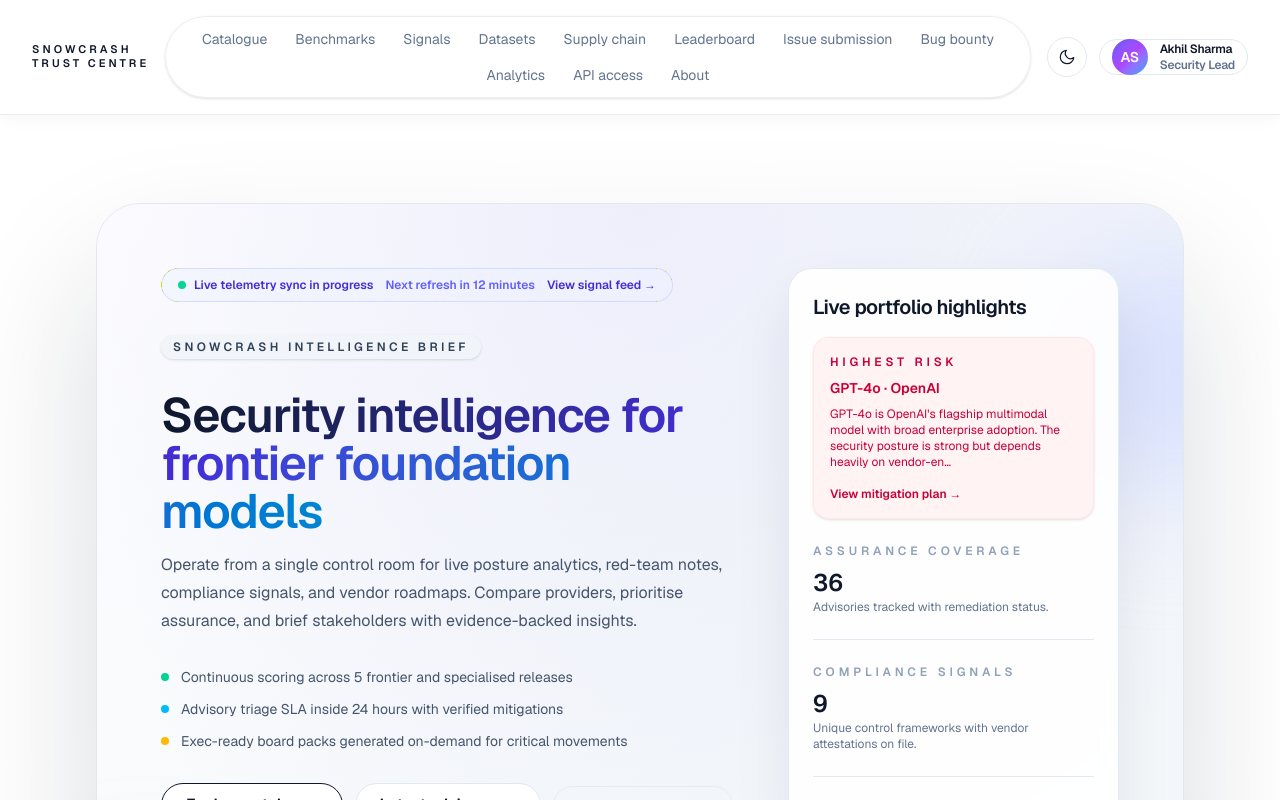
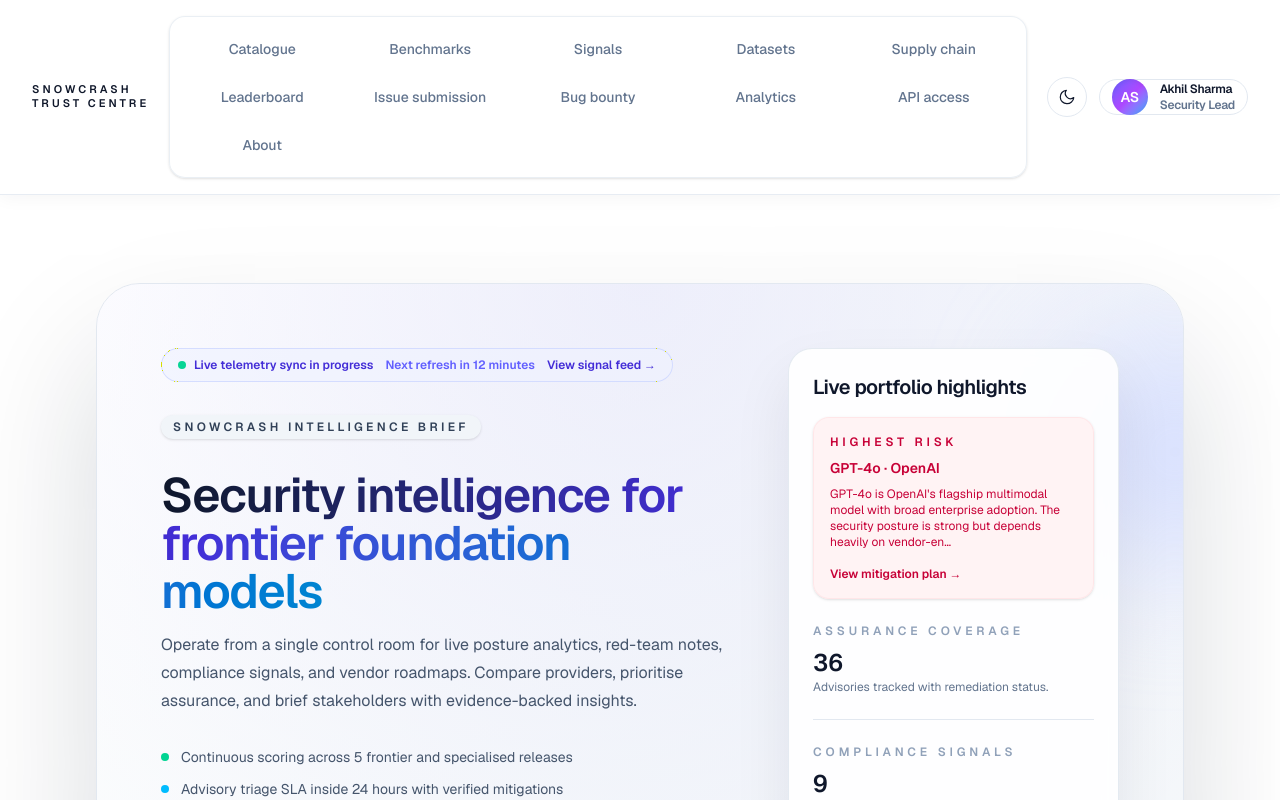
Before and after one commit to AkhilSharma90/SnowCrash-Platform, a Next.js app: page / in a window 1280 px wide. Shown: the top 800 px of the page. Built offline with nearby package versions, Linux system fonts and the light colour scheme.

Commit message:
main menu fixed

```diff
--- a/src/app/layout.tsx
+++ b/src/app/layout.tsx
@@ -59,16 +59,18 @@ export default function RootLayout({
                 <span>Snowcrash</span>
                 <span>Trust Centre</span>
               </Link>
-              <nav className="flex w-full flex-wrap items-center justify-start gap-1 rounded-full border border-slate-200/70 bg-white/70 px-2 py-1.5 text-sm text-slate-500 shadow-sm dark:border-slate-800/60 dark:bg-slate-950/40 dark:text-slate-400 sm:justify-center">
+              <nav className="flex w-full justify-center px-1">
+                <div className="grid w-full max-w-4xl grid-cols-2 gap-2 rounded-2xl border border-slate-200/70 bg-white/70 p-3 text-sm text-slate-500 shadow-sm dark:border-slate-800/60 dark:bg-slate-950/40 dark:text-slate-400 sm:grid-cols-3 md:grid-cols-4 lg:grid-cols-5">
                   {PRIMARY_NAV.map((item) => (
                     <Link
                       key={item.label}
                       href={item.href}
-                    className="whitespace-nowrap rounded-full px-3 py-1.5 transition hover:bg-slate-900/5 hover:text-slate-900 dark:hover:bg-slate-900/70 dark:hover:text-slate-100"
+                      className="flex min-h-[2.5rem] items-center justify-center whitespace-nowrap rounded-xl px-3 py-2 font-medium text-slate-600 transition hover:bg-slate-900/5 hover:text-slate-900 dark:text-slate-300 dark:hover:bg-slate-900/70 dark:hover:text-slate-100"
                     >
                       {item.label}
                     </Link>
                   ))}
+                </div>
               </nav>
               <div className="flex items-center justify-end gap-3">
                 <ThemeToggle />
```
Lines whose indentation alone changed are shown as unchanged.
